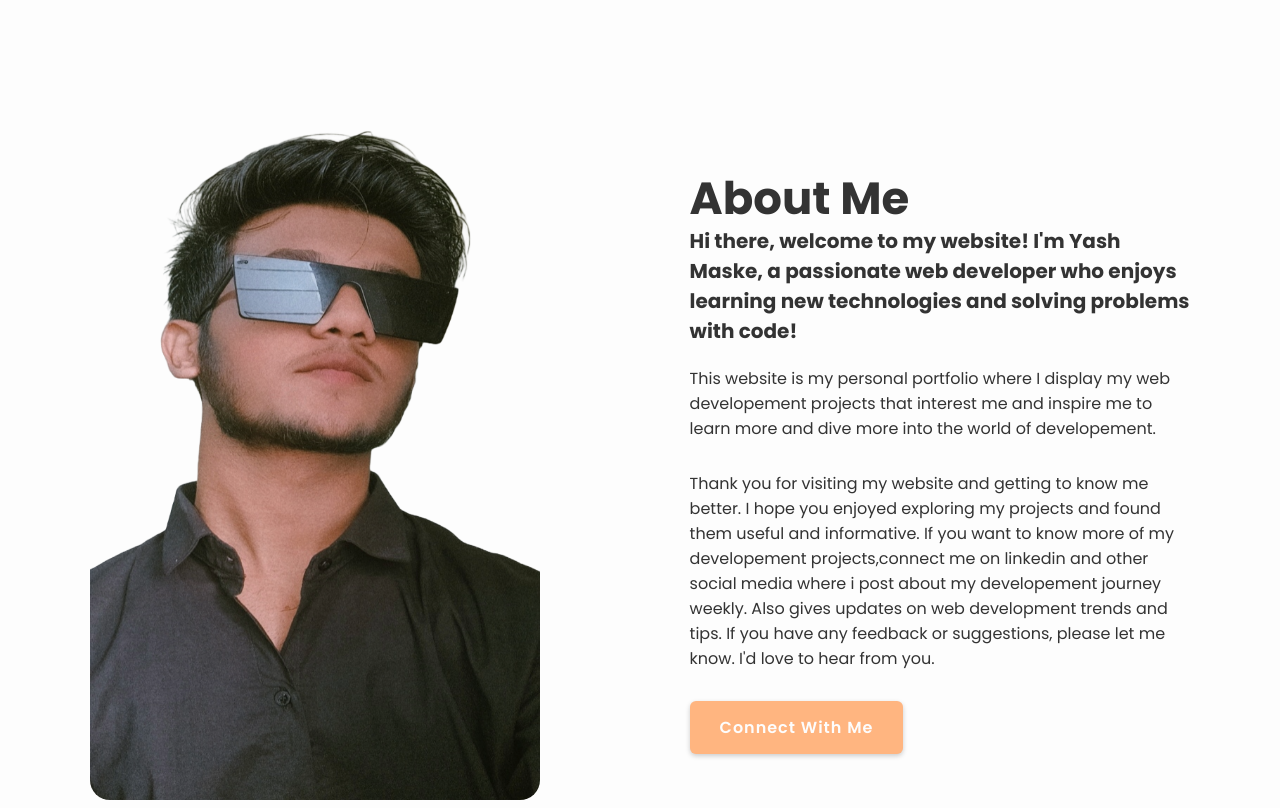
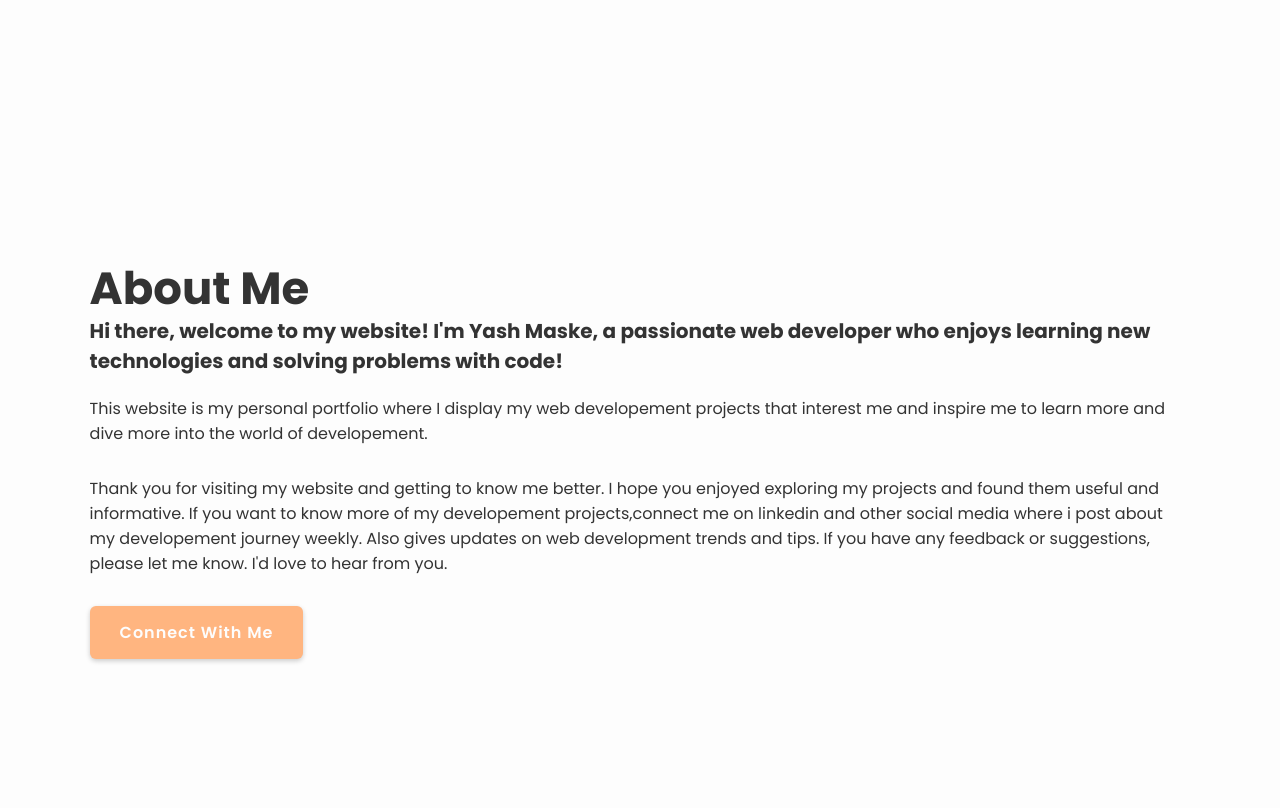
Before and after one commit to MyselfYashMaske/MYPORTFOLIO.github.io, a plain HTML site: page index.html in a window 1280 px wide. Shown: the part 780-1588 px from the top of the page. Drawn offline with nearby package versions, Linux system fonts and the light colour scheme.

Commit message:
Update index.html

```diff
--- a/index.html
+++ b/index.html
@@ -70,9 +70,6 @@
 
     <!-- about section design -->
     <section class="about" id="about">
-        <div class="about-img">
-            <img src="images/file.png" alt="">
-        </div>
 
         <div class="about-content">
             <h2 class="heading">About <span>Me</span></h2>
```
